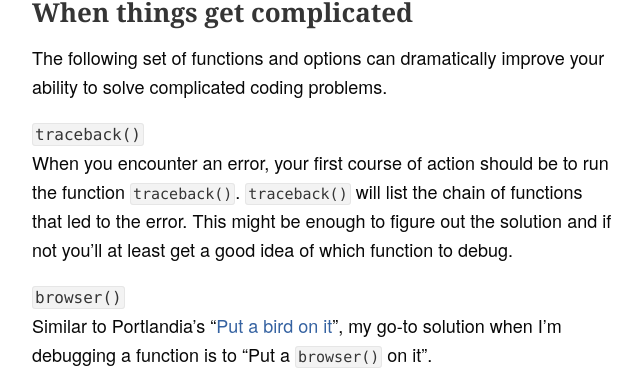
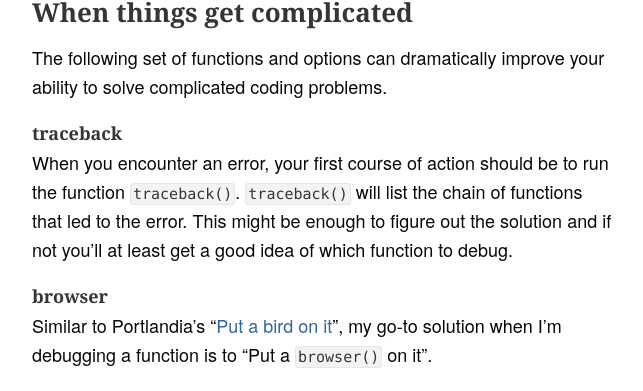
Before and after one commit to seananderson/seananderson.ca, a Jekyll site: the page built from _posts/2013-08-23-debugging-r.md, in a window 1280 px wide and 900 px high, scrolled down 1639 px. Shown: the part 139-530 px from the top of the window, without its empty margins (318-961 px from the left). Built offline with Jekyll 4.4.1, drawn with Linux system fonts in a browser that asks for light colours; Markdown is read by kramdown in place of the engine named in the settings; comment, search, counter and statistics services are not loaded.

Commit message:
Remove all-code headers

```diff
--- a/_posts/2013-08-23-debugging-r.md
+++ b/_posts/2013-08-23-debugging-r.md
@@ -72,14 +72,14 @@ them to deduce the cause of a problem.
 The following set of functions and options can dramatically improve your
 ability to solve complicated coding problems.
 
-## `traceback()`
+## traceback
 
 When you encounter an error, your first course of action should be to run the
 function `traceback()`. `traceback()` will list the chain of functions that
 led to the error. This might be enough to figure out the solution and if not
 you'll at least get a good idea of which function to debug.
 
-## `browser()`
+## browser
 
 Similar to Portlandia's "[Put a bird on it][]", my go-to solution when I'm
 debugging a function is to "Put a `browser()` on it".
```
